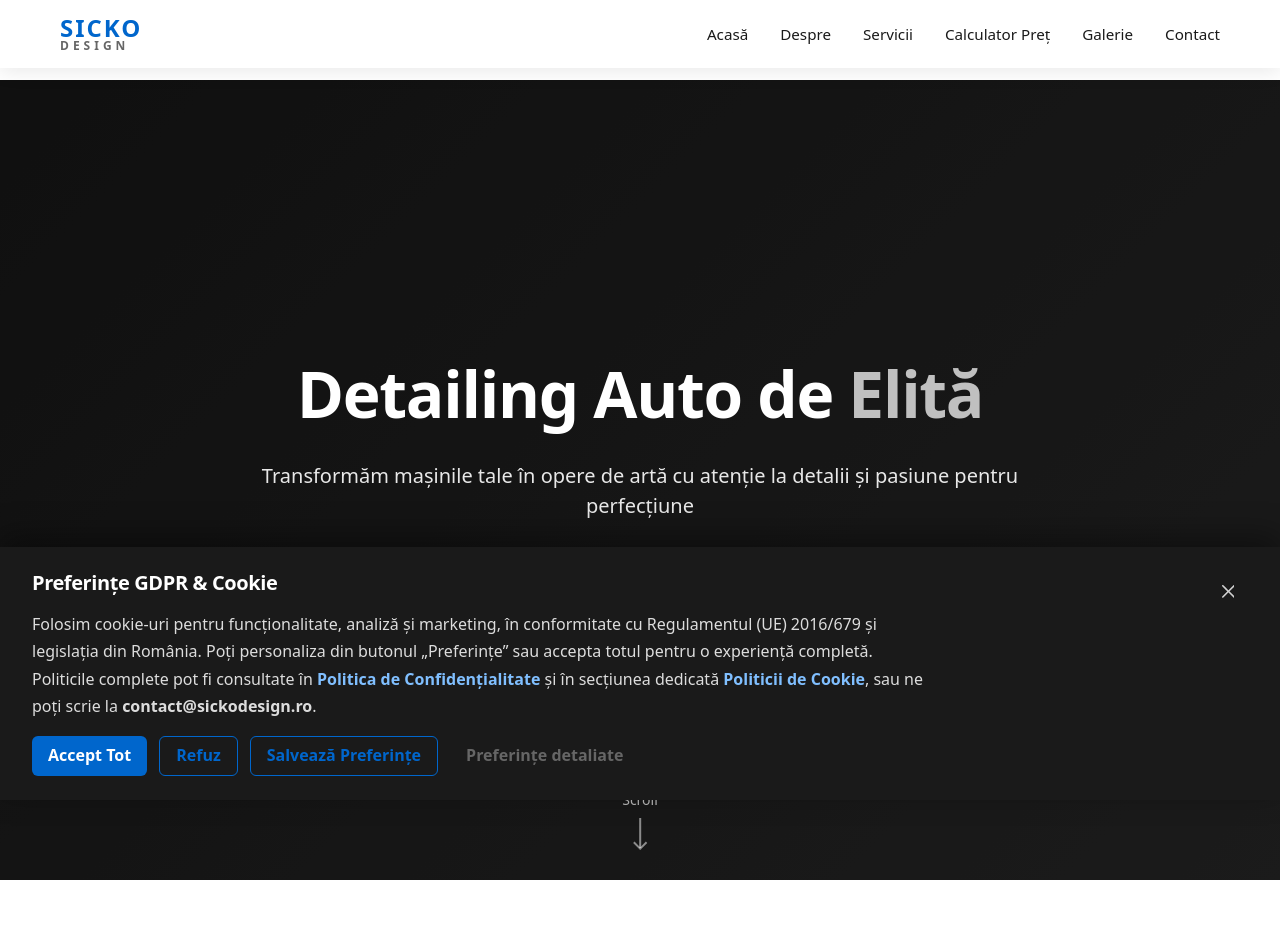
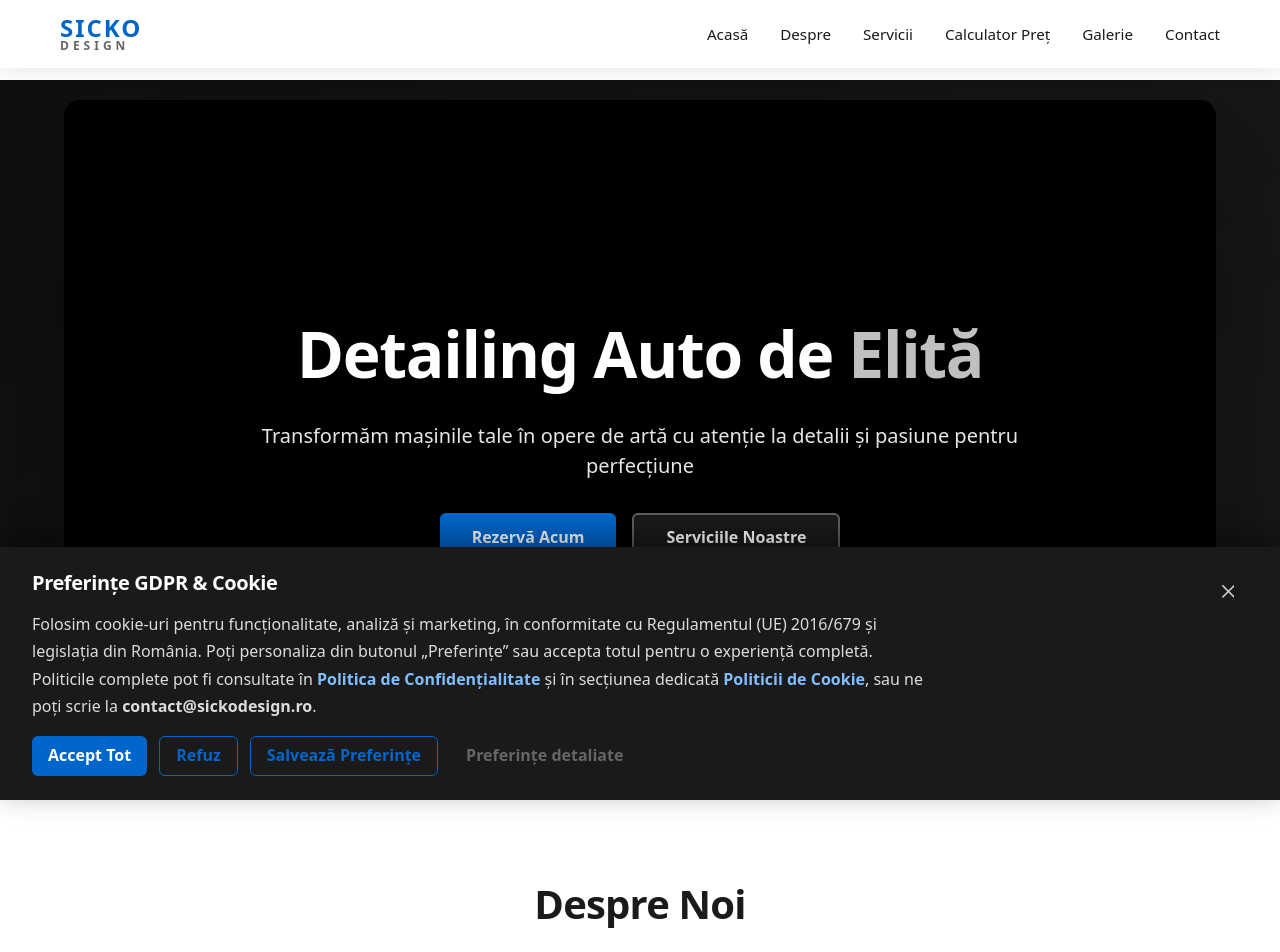
Before and after one commit to alyersin/sicko-design, a Next.js app: page / in a window 1280 px wide. Shown: the top 952 px of the page. Built offline with nearby package versions, Linux system fonts and the light colour scheme.

Commit message:
13/11 0006

```diff
--- a/src/components/shared/Hero.js
+++ b/src/components/shared/Hero.js
@@ -1,8 +1,65 @@
 "use client";
 
 import { Box, Container, VStack, Heading, Text, HStack, Button } from "@chakra-ui/react";
+import { keyframes } from "@emotion/react";
 import { ROUTES } from "../../constants/routes";
 import { useSmoothNavigation } from "../../hooks/useSmoothNavigation";
+
+const zoomInFromDepth = keyframes`
+  0% {
+    transform: translate(-50%, -50%) scale(0.25);
+    opacity: 0;
+    filter: blur(14px);
+  }
+  60% {
+    opacity: 0.5;
+  }
+  100% {
+    transform: translate(-50%, -50%) scale(1);
+    opacity: 1;
+    filter: blur(0);
+  }
+`;
+
+const quakeImpact = keyframes`
+  0%, 100% {
+    transform: translate3d(0, 0, 0) rotate(0deg);
+  }
+  20% {
+    transform: translate3d(6px, -4px, 0) rotate(0.4deg);
+  }
+  40% {
+    transform: translate3d(-6px, 4px, 0) rotate(-0.4deg);
+  }
+  60% {
+    transform: translate3d(4px, 3px, 0) rotate(0.2deg);
+  }
+  80% {
+    transform: translate3d(-4px, -3px, 0) rotate(-0.2deg);
+  }
+`;
+
+const slideOutLeft = keyframes`
+  0% {
+    transform: translate3d(0, 0, 0);
+    opacity: 1;
+  }
+  100% {
+    transform: translate3d(-120%, 0, 0);
+    opacity: 0;
+  }
+`;
+
+const fadeInVideo = keyframes`
+  0% {
+    opacity: 0;
+    transform: translate(-50%, -50%) scale(0.95);
+  }
+  100% {
+    opacity: 1;
+    transform: translate(-50%, -50%) scale(1);
+  }
+`;
 
 export default function Hero() {
   const navigate = useSmoothNavigation();
@@ -13,7 +70,8 @@ export default function Hero() {
       as="section"
       id="home"
       position="relative"
-      minH="100vh"
+      minH={{ base: "auto", md: "90vh" }}
+      py={{ base: 8, md: 0 }}
       display="flex"
       alignItems="center"
       justifyContent="center"
@@ -30,7 +88,77 @@ export default function Hero() {
         bottom={0}
         bg="rgba(0, 0, 0, 0.4)"
       />
-      <Container maxW="1200px" position="relative" zIndex={2}>
+      <Box
+        position="absolute"
+        inset={0}
+        zIndex={1}
+        pointerEvents="none"
+        overflow="hidden"
+        aria-hidden="true"
+      >
+        <Box
+          position="absolute"
+          top="50%"
+          left="50%"
+          width={{ base: "90vw", md: "90vw", lg: "90vw" }}
+          maxW="1500px"
+          height={{ base: "40vh", md: "68vh", lg: "85vh" }}
+          borderRadius="2xl"
+          transform="translate(-50%, -50%) scale(0.25)"
+          opacity={0}
+          animation={`${zoomInFromDepth} 2.4s cubic-bezier(0.22, 1, 0.36, 1) forwards`}
+          boxShadow="0 60px 160px rgba(0, 0, 0, 0.45)"
+          overflow="hidden"
+        >
+          <Box
+            position="absolute"
+            inset={0}
+            borderRadius="inherit"
+            backgroundImage="url('/assets/sicko-design.jpg')"
+            backgroundSize="cover"
+            backgroundPosition="center"
+            backgroundRepeat="no-repeat"
+            filter="contrast(1.05) saturate(1.1)"
+            sx={{
+              animation: `${quakeImpact} 0.4s ease-in-out 3, ${slideOutLeft} 0.9s ease-in forwards`,
+              animationDelay: "2.4s, 4.8s",
+              animationFillMode: "both, forwards",
+            }}
+          />
+          <Box
+            position="absolute"
+            inset={0}
+            borderRadius="inherit"
+            bgGradient="linear(to-b, rgba(0,0,0,0.75), rgba(0,0,0,0.35))"
+            pointerEvents="none"
+          />
+        </Box>
+        <Box
+          position="absolute"
+          top="50%"
+          left="50%"
+          width={{ base: "90vw", md: "90vw", lg: "90vw" }}
+          maxW="1500px"
+          height={{ base: "40vh", md: "68vh", lg: "85vh" }}
+          borderRadius="2xl"
+          transform="translate(-50%, -50%)"
+          opacity={0}
+          overflow="hidden"
+          sx={{
+            animation: `${fadeInVideo} 0.8s ease-out forwards`,
+            animationDelay: "5.3s",
+          }}
+        >
+          {/* Replace with actual video embed */}
+          <Box width="100%" height="100%" bg="black" />
+        </Box>
+      </Box>
+      <Container
+        maxW="1200px"
+        position="relative"
+        zIndex={3}
+        pt={{ base: 6, md: 0 }}
+      >
         <VStack spacing={8} textAlign="center" color="white">
           <Heading
             size="2xl"
@@ -64,38 +192,7 @@ export default function Hero() {
           </HStack>
         </VStack>
       </Container>
-      <Box
-        position="absolute"
-        bottom={8}
-        left="50%"
-        transform="translateX(-50%)"
-        zIndex={2}
-        display="flex"
-        flexDirection="column"
-        alignItems="center"
-        gap={2}
-        color="rgba(255, 255, 255, 0.7)"
-        fontSize="0.875rem"
-      >
-        <Text>Scroll</Text>
-        <Box
-          width="2px"
-          height="30px"
-          bg="rgba(255, 255, 255, 0.5)"
-          position="relative"
-        >
-          <Box
-            position="absolute"
-            bottom={0}
-            left="-4px"
-            width="10px"
-            height="10px"
-            borderRight="2px solid rgba(255, 255, 255, 0.5)"
-            borderBottom="2px solid rgba(255, 255, 255, 0.5)"
-            transform="rotate(45deg)"
-          />
-        </Box>
-      </Box>
+      {/* Scroll indicator intentionally removed */}
     </Box>
   );
 }
```
Also changed, not shown: public/assets/sicko-design.jpg (added), 1 other file (tests, documents, lock files or other folders).
